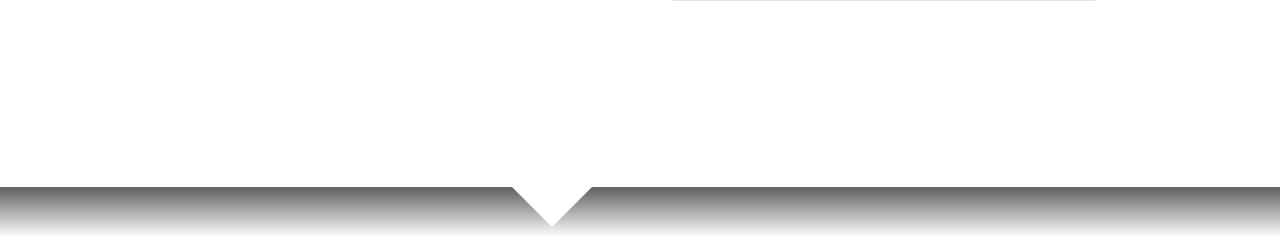
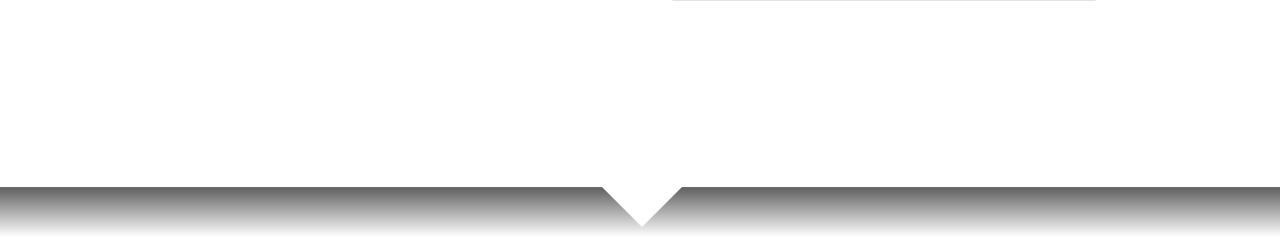
Before and after one commit to nus-mtp/bill-egoat, a PHP site: page / in a window 1280 px wide. Shown: the part 689-926 px from the top of the page. Run offline with PHP 8.4, Linux system fonts and the light colour scheme; some libraries are stand-ins or nearby versions.

Commit message:
updated triangle position

```diff
--- a/bootstrap/css/landing.css
+++ b/bootstrap/css/landing.css
@@ -119,7 +119,7 @@ div #triangle1 {
 	height:0;
 	margin-top:0px;
 	border-left: 40px solid transparent;
-	margin-left: 40%;
+	margin-left: 47%;
 	border-right: 40px solid transparent;
 	border-top: 40px solid white;
 }
--- a/hello.txt
+++ /dev/null
@@ -1,2 +0,0 @@
-test testlkadklJKLSJDL jsld kjlkJSLajd does this work?
-SJDBAKJDHAN IT SEEMS TO BE WORKING .
```
